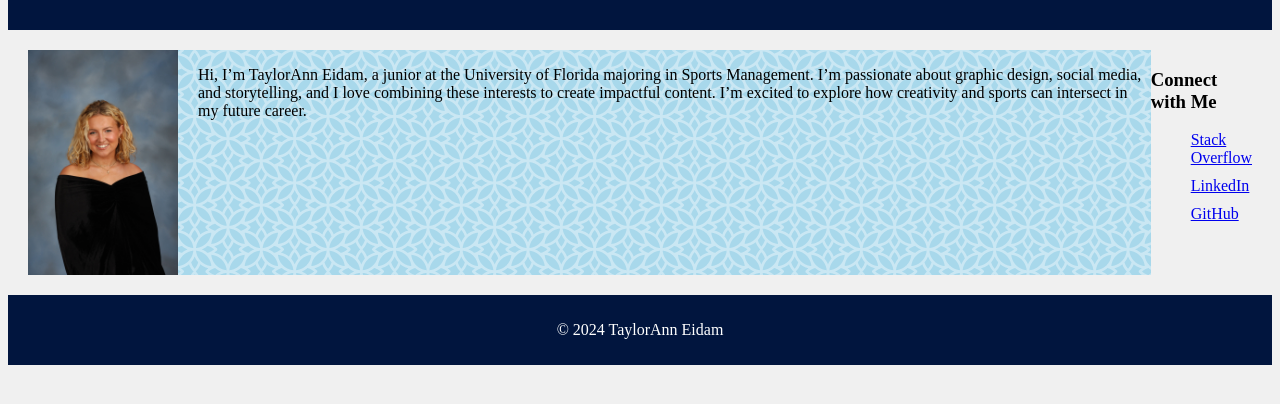
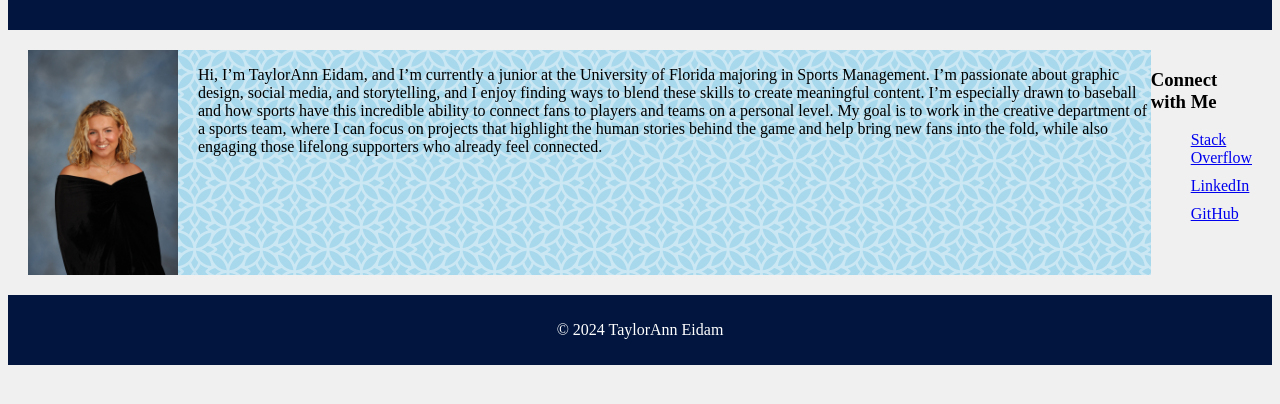
Before and after one commit to taylorann-e/m5-hw5-eidam-taylorann, a plain HTML site: page index.html in a window 1280 px wide. Shown: the part 124-528 px from the top of the page. Drawn offline with Linux system fonts and the light colour scheme.

Commit message:
added to my about me paragraph

```diff
--- a/index.html
+++ b/index.html
@@ -21,7 +21,7 @@
         <section class="about">
             <img src="composite2024.jpg" alt="Profile Picture">
             <p>
-                Hi, I’m TaylorAnn Eidam, a junior at the University of Florida majoring in Sports Management. I’m passionate about graphic design, social media, and storytelling, and I love combining these interests to create impactful content. I’m excited to explore how creativity and sports can intersect in my future career.
+                Hi, I’m TaylorAnn Eidam, and I’m currently a junior at the University of Florida majoring in Sports Management. I’m passionate about graphic design, social media, and storytelling, and I enjoy finding ways to blend these skills to create meaningful content. I’m especially drawn to baseball and how sports have this incredible ability to connect fans to players and teams on a personal level. My goal is to work in the creative department of a sports team, where I can focus on projects that highlight the human stories behind the game and help bring new fans into the fold, while also engaging those lifelong supporters who already feel connected.
             </p>
         </section>
         <aside class="sidebar">
```
